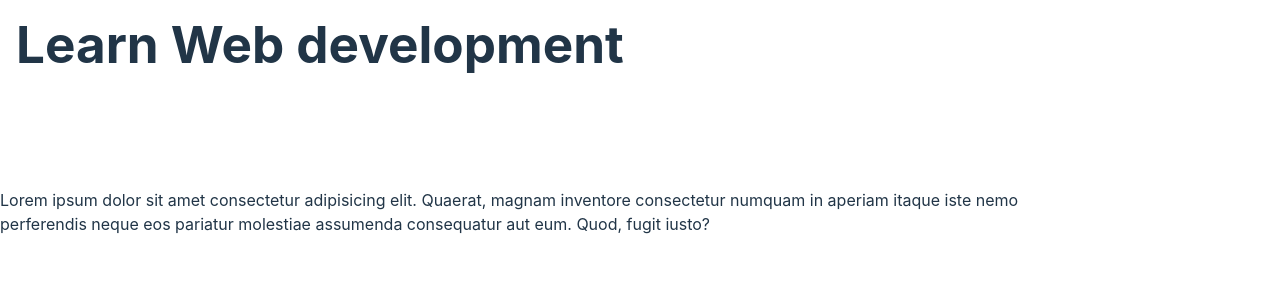
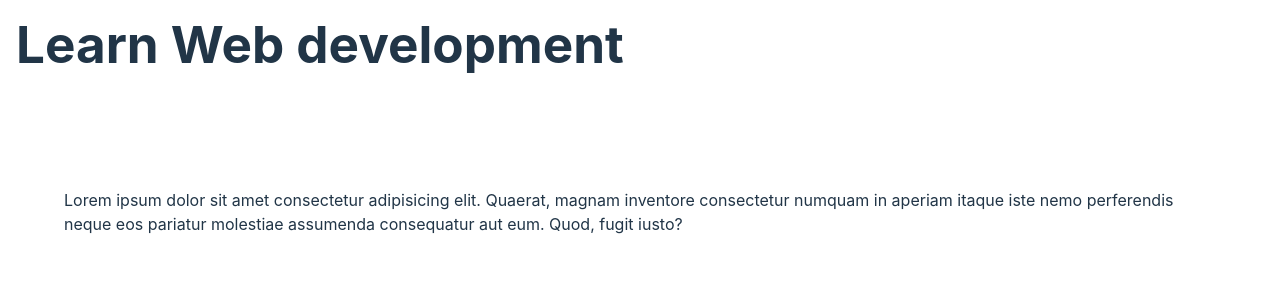
Before and after one commit to Lorenzo-Ruben-Rampa/react-use-state, a React (Vite) app: page / in a window 1280 px wide. Shown: the top 300 px of the page. Built offline with nearby package versions, Linux system fonts and the light colour scheme.

Commit message:
correzioni css base

```diff
--- a/src/index.css
+++ b/src/index.css
@@ -62,7 +62,7 @@ button:focus-visible {
 }
 
 .container {
-  width: 80%;
+  width: 90%;
   display: flex;
   justify-content: flex-start;
   align-items: center;
@@ -79,7 +79,8 @@ header {
 /* main */
 
 main {
-  height: 500px;
+  display: flex;
+  justify-content: center;
 }
 
 @media (prefers-color-scheme: light) {
```
